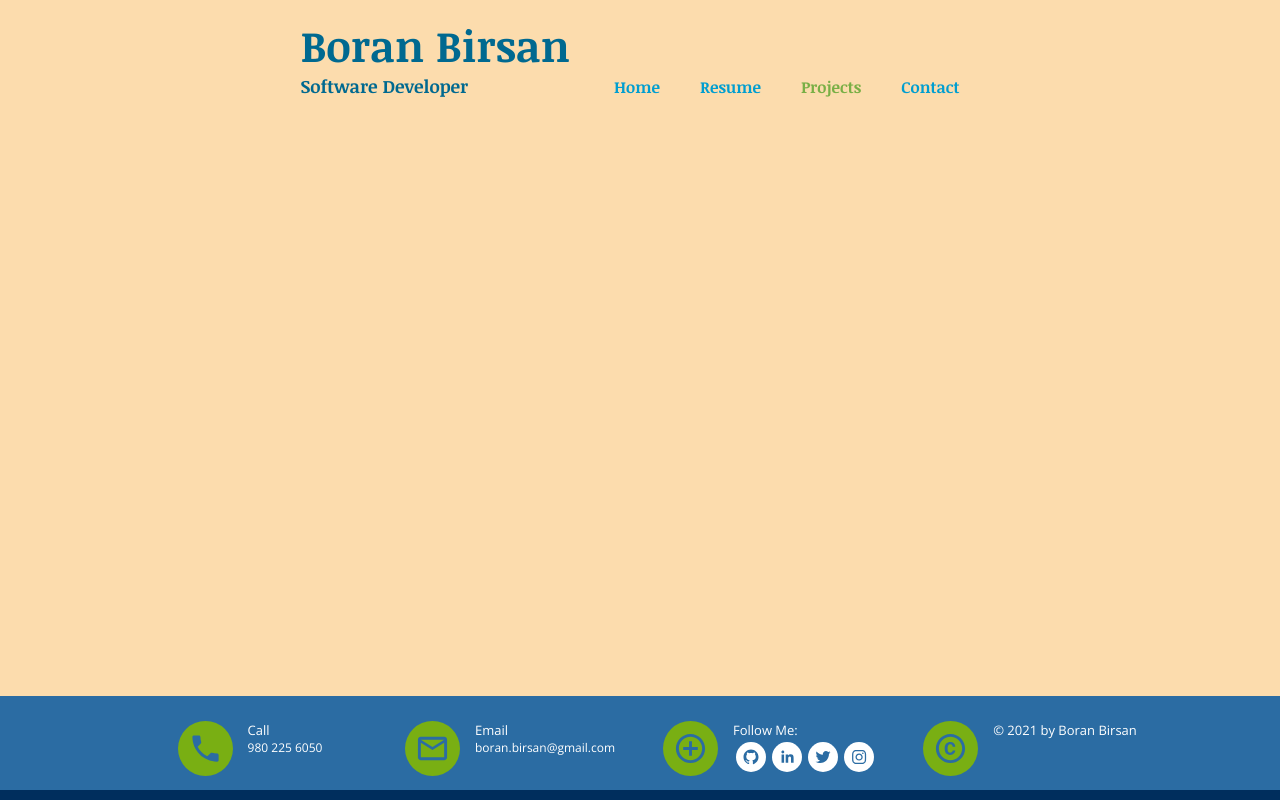
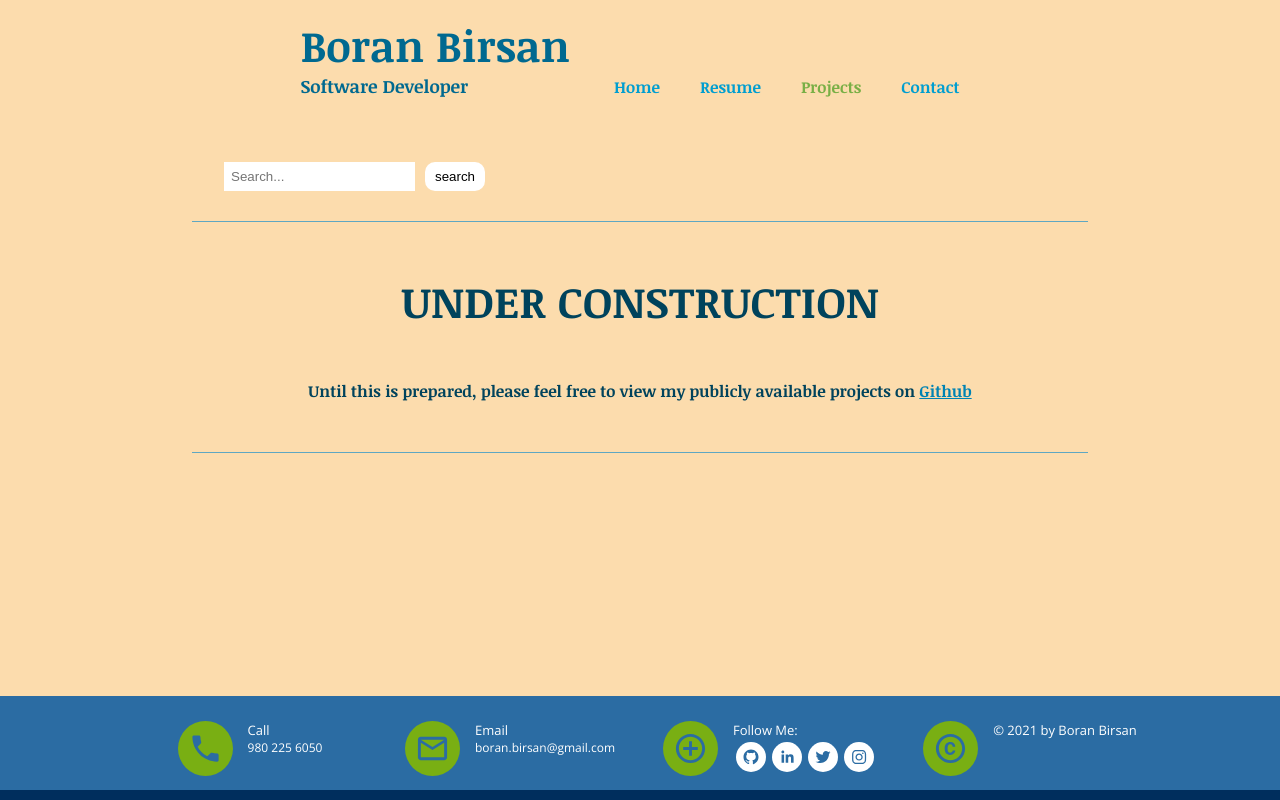
Before and after one commit to boranbirsan/Profile-Website, a React (Create React App) app: page /projects in a window 1280 px wide. Built offline with nearby package versions, Linux system fonts and the light colour scheme.

Commit message:
under construction message and Projects page

```diff
--- a/package.json
+++ b/package.json
@@ -5,6 +5,7 @@
   "dependencies": {
     "@material-ui/core": "^4.11.3",
     "@material-ui/icons": "^4.11.2",
+    "@octokit/core": "^3.4.0",
     "@testing-library/jest-dom": "^5.11.9",
     "@testing-library/react": "^11.2.5",
     "@testing-library/user-event": "^12.8.1",
--- a/src/App.js
+++ b/src/App.js
@@ -7,6 +7,7 @@ import { Header, Footer, NotFound } from './Shared';
 
 import Home from './Home/Home';
 import CV from './CV/CV';
+import Projects from './Projects/Projects';
 import Contact from './Contact/Contact';
 
 function App() {
@@ -18,7 +19,7 @@ function App() {
 				<Switch>
 					<Route exact path="/"><Home/></Route>
 					<Route exact path="/resume"><CV/></Route>
-					<Route exact path="/projects"></Route>
+					<Route exact path="/projects"><Projects/></Route>
 					<Route exact path="/contact"><Contact /></Route>
 					<Route component={NotFound} />
 				</Switch>
--- /dev/null
+++ b/src/Projects/Listing.js
@@ -0,0 +1,15 @@
+import './Listing.css';
+
+import testImg from '../Assets/Images/TestProjectImage.jpg';
+
+export default function Listing() {
+    return (
+        <div>
+            <img style={{ width: '50%', height: 'auto' }} src={testImg} />
+
+            <div className='listing-details'>
+
+            </div>
+        </div>
+    );
+}
--- a/src/Projects/Projects.css
+++ b/src/Projects/Projects.css
@@ -0,0 +1,23 @@
+.search-bar
+{
+    width: 65%;
+    margin: auto;
+    padding-bottom: 30px;
+}
+
+#search-form > input
+{
+    border: 0;
+    margin: 0;
+    padding: 7px;
+}
+
+#search-form > button
+{
+    padding: 7px 10px;
+    margin-left: 10px;
+    border: 0;
+    background-color: white;
+    border-radius: 10px;
+    cursor: pointer;
+}
--- a/src/Projects/Projects.js
+++ b/src/Projects/Projects.js
@@ -1,5 +1,51 @@
 import './Projects.css';
 
+import React from 'react';
+import { Octokit } from "@octokit/core";
+
+import Listing from './Listing';
+import { WorkInProgress } from '../Shared';
+
 export default function Projects() {
-    return(<div></div>);
+
+    const [state, ] = React.useState([]);
+
+    const something = {
+        title: 'Dogtionary',
+        repo_name: 'Dogtionary',
+        description: '',
+        tags: ['web development', 'React', 'Html', 'CSS'],
+        media: [],
+        languages: ['Html', 'CSS', 'Javascript'],
+        tools: [
+            {
+                name: 'React',
+                url: 'https://reactjs.org',
+            },
+            {
+                name: 'Material-UI',
+                url: 'https://material-ui.com'
+            }
+        ],
+        patterns: [],
+    }
+
+    return (
+        <div>
+            <div className='search-bar'>
+                <form id='search-form'>
+                    <input type='text' placeholder='Search...'></input>
+                    <button>search</button>
+                </form>
+            </div>
+
+            <div style={{ width: '70%', margin: 'auto' }}>
+                {
+                    state.length ? (
+                        state.map(ele => <Listing props={ele} />)
+                    ) : <WorkInProgress title='UNDER CONSTRUCTION'><p>Until this is prepared, please feel free to view my publicly available projects on <a href='https://github.com/boranbirsan'>Github</a></p></ WorkInProgress>
+                }
+            </div>
+        </div>
+    );
 }
--- /dev/null
+++ b/src/Shared/WorkInProgress.css
@@ -0,0 +1,24 @@
+.construction-wrapper {
+    width: 100%;
+    border-top: 1px solid #5fa7c2;
+    border-bottom: 1px solid #5fa7c2;
+}
+
+.construction-wrapper *
+{
+    color: #00435c;
+    width: fit-content;
+    margin: 50px auto 50px;
+    font-family: 'Noticia Text', serif;
+    font-weight: bold;
+}
+
+.construction-wrapper a
+{
+    color: #0083b3 !important;
+}
+
+.construction-wrapper a:hover
+{
+    color: #00afe4 !important;
+}
--- /dev/null
+++ b/src/Shared/WorkInProgress.js
@@ -0,0 +1,10 @@
+import './WorkInProgress.css';
+
+export default function WorkInProgress(props){
+    return (
+        <div className='construction-wrapper'>
+            <h1 style={{fontSize: '43px'}}>{props.title}</h1>
+            {props.children}
+        </div>
+    );
+}
--- a/src/Shared/index.js
+++ b/src/Shared/index.js
@@ -1,5 +1,6 @@
 import Header from './Header';
 import Footer from './Footer';
 import NotFound from './NotFound';
+import WorkInProgress from './WorkInProgress';
 
-export { Header, Footer, NotFound };
+export { Header, Footer, NotFound, WorkInProgress };
```
Also changed, not shown: src/Projects/Listing.css (added), 2 other files (tests, documents, lock files or other folders).
